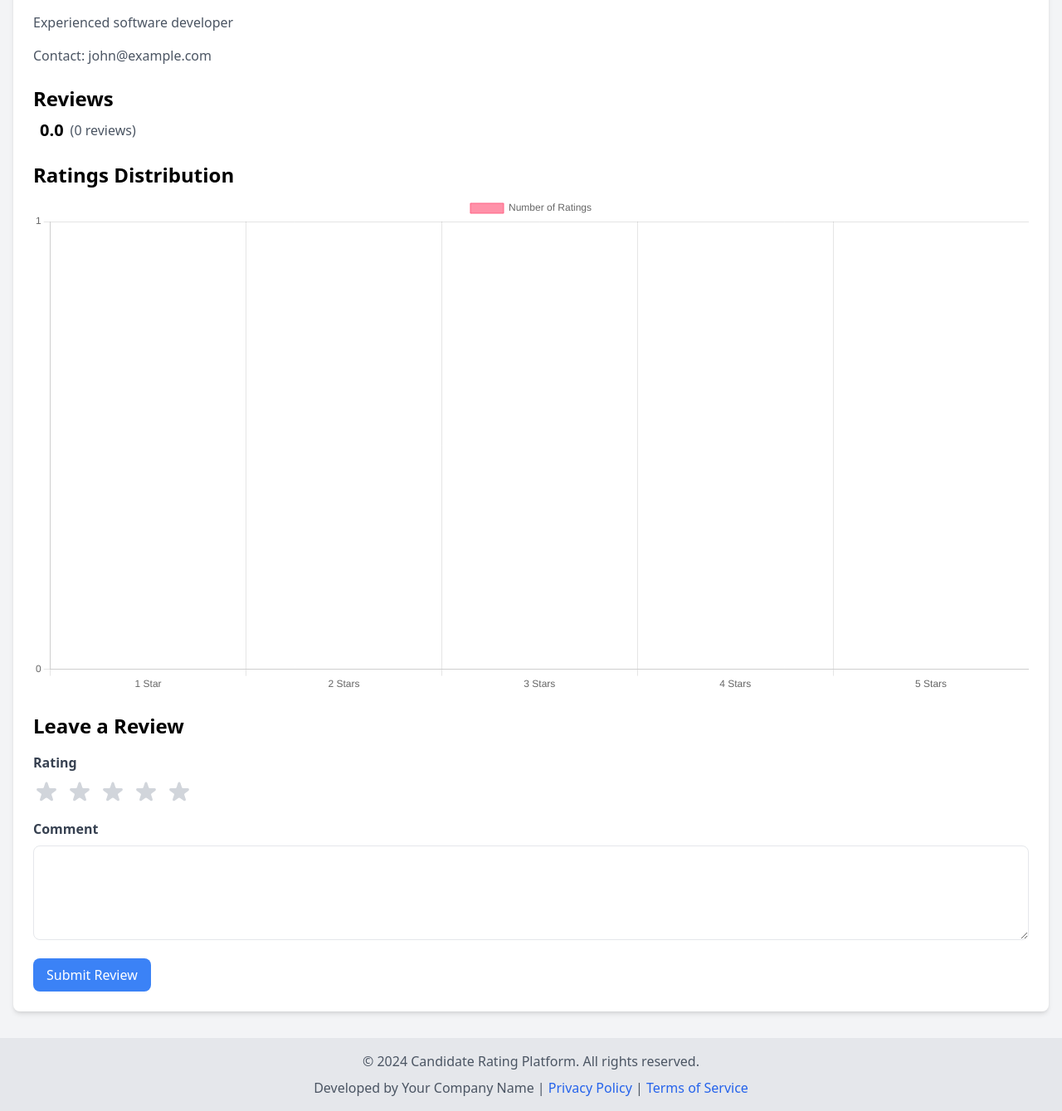
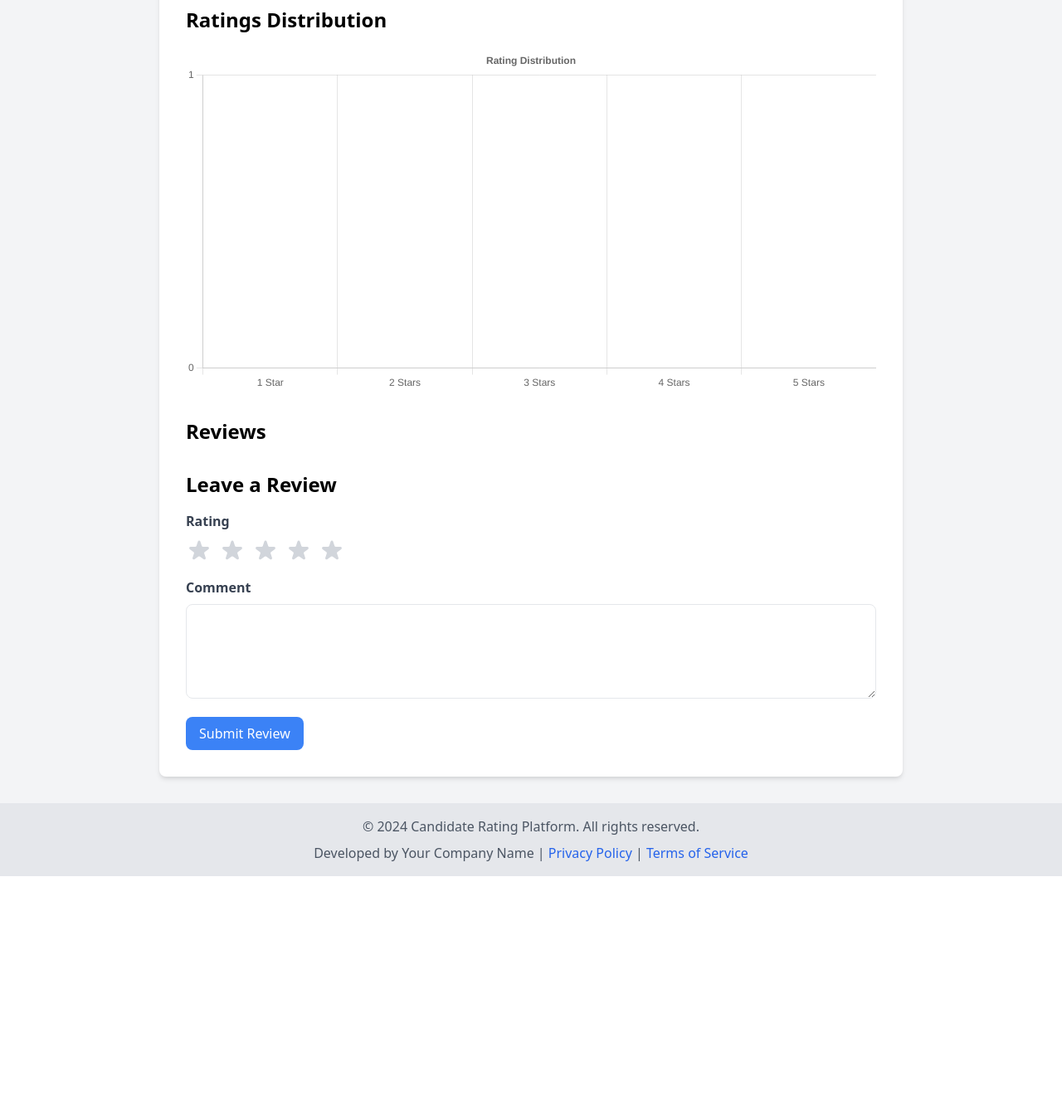
Before and after one commit to ablakateam/CandidateRater, a Flask app: page /candidate/1 in a window 1280 px wide. Shown: the part 429-1768 px from the top of the page at 83% size. After the commit the page ends 1485 px from the top, so only its background shows below. Run offline with Flask 3, Linux system fonts and the light colour scheme; data comes from the database, SQL or seed files in the repository.

Commit message:
Agent step completed: Update candidate detail page layout for all candidates

```diff
--- a/templates/candidate.html
+++ b/templates/candidate.html
@@ -1,14 +1,13 @@
 {% extends "base.html" %}
 
 {% block content %}
-<div class="bg-white p-6 rounded-lg shadow-md">
-    <img src="{{ candidate.photo }}" alt="{{ candidate.name }}" class="w-full h-64 object-cover mb-4 rounded">
+<div class="max-w-4xl mx-auto bg-white p-8 rounded-lg shadow-md">
+    <div class="flex flex-col md:flex-row">
+        <div class="md:w-1/3 mb-6 md:mb-0">
+            <img src="{{ url_for('static', filename='img/' + candidate.photo) }}" alt="{{ candidate.name }}" class="w-full h-auto rounded-lg shadow">
+        </div>
+        <div class="md:w-2/3 md:pl-8">
             <h1 class="text-3xl font-bold mb-4">{{ candidate.name }}</h1>
-    <p class="text-gray-600 mb-4">{{ candidate.bio }}</p>
-    <p class="text-gray-600 mb-6">Contact: {{ candidate.contact }}</p>
-
-    <div class="mb-6">
-        <h2 class="text-2xl font-semibold mb-2">Reviews</h2>
             <div class="flex items-center mb-4">
                 <div class="text-yellow-400 mr-2">
                     {% for _ in range(candidate.average_rating|int) %}
@@ -20,6 +19,18 @@
                 <span class="text-xl font-semibold">{{ "%.1f"|format(candidate.average_rating) }}</span>
                 <span class="text-gray-600 ml-2">({{ candidate.reviews|length }} reviews)</span>
             </div>
+            <p class="text-gray-700 mb-4">{{ candidate.bio }}</p>
+            <p class="text-gray-600 mb-4"><strong>Contact:</strong> {{ candidate.contact }}</p>
+        </div>
+    </div>
+
+    <div class="mt-8">
+        <h2 class="text-2xl font-semibold mb-4">Ratings Distribution</h2>
+        <canvas id="ratingsChart" width="400" height="200"></canvas>
+    </div>
+
+    <div class="mt-8">
+        <h2 class="text-2xl font-semibold mb-4">Reviews</h2>
         {% for review in candidate.reviews %}
         <div class="border-t py-4">
             <div class="flex items-center mb-2">
@@ -30,18 +41,14 @@
                         </svg>
                     {% endfor %}
                 </div>
-                <span class="text-gray-600">{{ review.created_at.strftime('%Y-%m-%d %H:%M') }}</span>
+                <span class="text-gray-600 ml-2">{{ review.created_at.strftime('%Y-%m-%d %H:%M') }}</span>
             </div>
             <p class="text-gray-800">{{ review.comment }}</p>
         </div>
         {% endfor %}
     </div>
 
-    <div class="mb-6">
-        <h2 class="text-2xl font-semibold mb-2">Ratings Distribution</h2>
-        <canvas id="ratingsChart" width="400" height="200"></canvas>
-    </div>
-
+    <div class="mt-8">
         <h2 class="text-2xl font-semibold mb-4">Leave a Review</h2>
         <form action="{{ url_for('candidate', id=candidate.id) }}" method="POST" class="space-y-4">
             <div>
@@ -59,12 +66,13 @@
             </div>
             <div>
                 <label for="comment" class="block text-gray-700 font-semibold mb-2">Comment</label>
-            <textarea id="comment" name="comment" rows="4" class="w-full px-3 py-2 text-gray-700 border rounded-lg focus:outline-none" required></textarea>
+                <textarea id="comment" name="comment" rows="4" class="w-full px-3 py-2 text-gray-700 border rounded-lg focus:outline-none focus:border-blue-500" required></textarea>
             </div>
             <div>
                 <button type="submit" class="bg-blue-500 text-white px-4 py-2 rounded-lg hover:bg-blue-600 focus:outline-none focus:ring-2 focus:ring-blue-500 focus:ring-opacity-50">Submit Review</button>
             </div>
         </form>
+    </div>
 </div>
 {% endblock %}
 
@@ -108,6 +116,15 @@ document.addEventListener('DOMContentLoaded', function() {
                         stepSize: 1
                     }
                 }
+            },
+            plugins: {
+                legend: {
+                    display: false
+                },
+                title: {
+                    display: true,
+                    text: 'Rating Distribution'
+                }
             }
         }
     });
```
Lines whose indentation alone changed are shown as unchanged.
